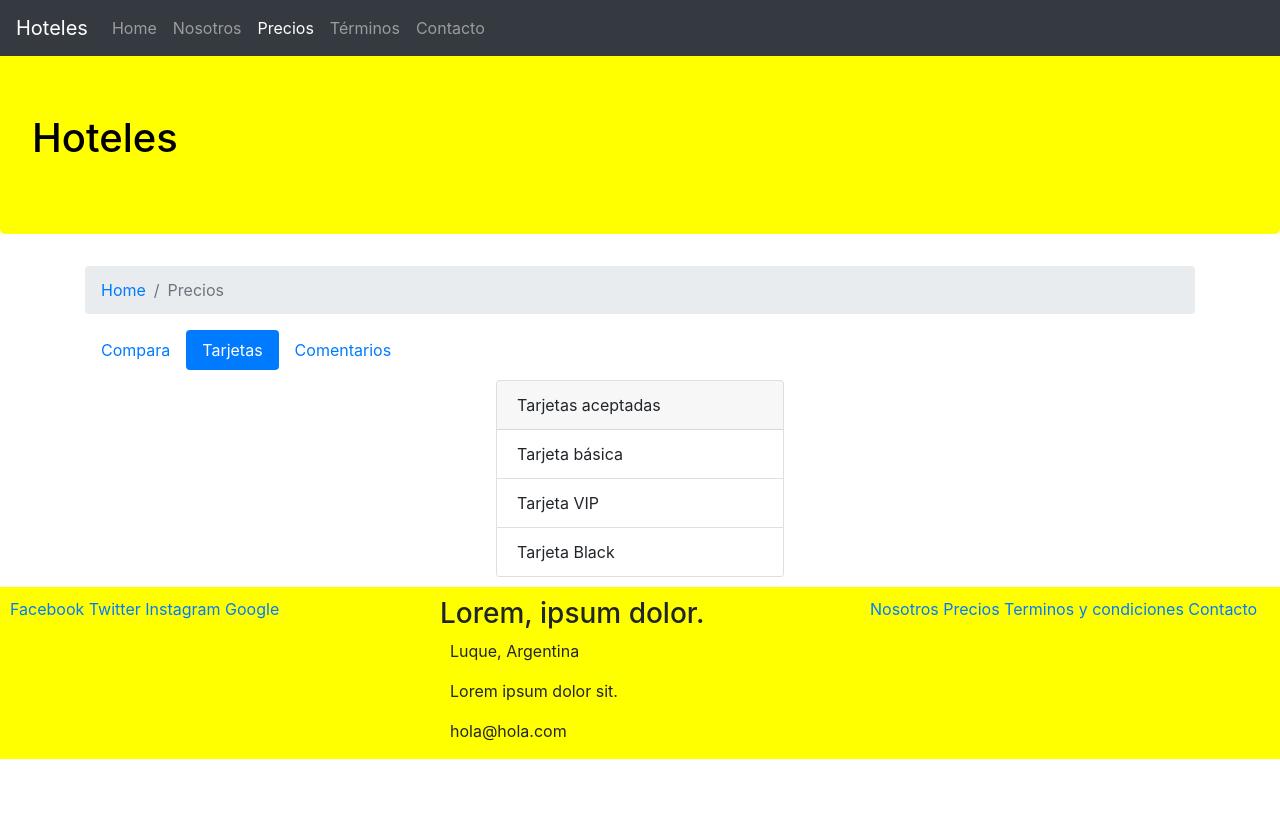
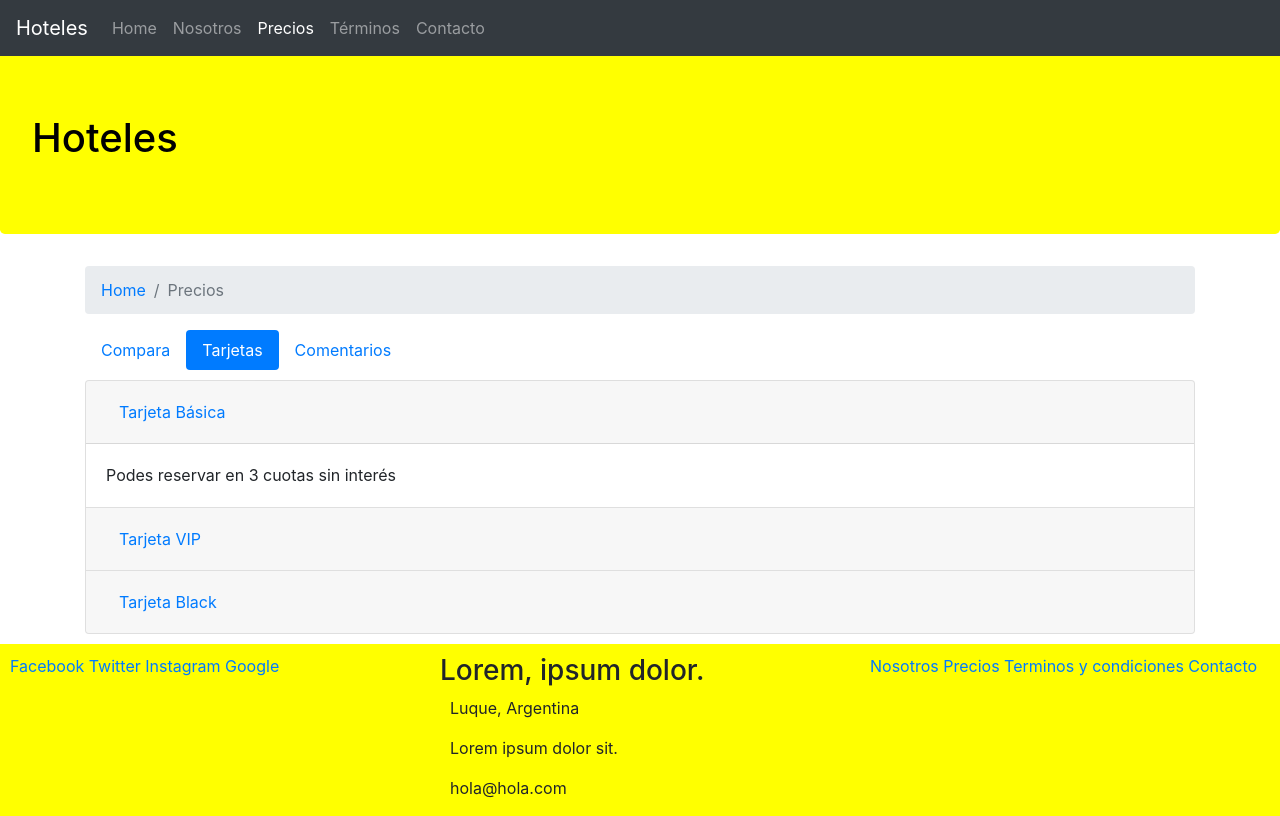
Before and after one commit to porfirioR/CourseraBootstrap, a website: page precios.html in a window 1280 px wide. Both pictures are taken after a click on the tab "Tarjetas". Drawn offline with nearby package versions, Linux system fonts and the light colour scheme; a web font is replaced by a local one.

Commit message:
accordion and collapse

```diff
--- a/precios.html
+++ b/precios.html
@@ -105,16 +105,51 @@
         </div>
       </div>
       <div class="tab-pane fade show" id="tarjetas" role="tabpanel" aria-labelledby="tarjetas-tab">
-        <div class="d-flex justify-content-center">
-          <div class="card" style="width: 18rem;">
-            <div class="card-header">
-              Tarjetas aceptadas
+        <div class="accordion" id="accordionTarjetas">
+          <div class="card">
+            <div class="card-header" id="headingOne">
+              <h5 class="mb-0">
+                <button class="btn btn-link" type="button" data-toggle="collapse" data-target="#collapseBasica" aria-expanded="true" aria-controls="collapseBasica">
+                  Tarjeta Básica
+                </button>
+              </h5>
             </div>
-            <ul class="list-group list-group-flush">
-              <li class="list-group-item">Tarjeta básica</li>
-              <li class="list-group-item">Tarjeta VIP</li>
-              <li class="list-group-item">Tarjeta Black</li>
-            </ul>
+            <div id="collapseBasica" class="collapse show" aria-labelledby="headingOne" data-parent="#accordionTarjetas">
+              <div class="card-body">
+                Podes reservar en 3 cuotas sin interés
+              </div>
+            </div>
+          </div>
+          <div class="card">
+            <div class="card-header" id="headingTwo">
+              <h5 class="mb-0">
+                <button class="btn btn-link" type="button" data-toggle="collapse" data-target="#collapseVIP" aria-expanded="true" aria-controls="collapseVIP">
+                  Tarjeta VIP
+                </button>
+              </h5>
+            </div>
+            <div id="collapseVIP" class="collapse" aria-labelledby="headingTwo" data-parent="#accordionTarjetas">
+              <div class="card-body">
+                Podes reservar en 6 cuotas sin interés
+                Al llegar, recibirar una canasta de obsequios para disfrutar con tu familia.
+              </div>
+            </div>
+          </div>
+          <div class="card">
+            <div class="card-header" id="headingThree">
+              <h5 class="mb-0">
+                <button class="btn btn-link" type="button" data-toggle="collapse" data-target="#collapseBlack" aria-expanded="true" aria-controls="collapseBlack">
+                  Tarjeta Black
+                </button>
+              </h5>
+            </div>
+            <div id="collapseBlack" class="collapse" aria-labelledby="headingThree" data-parent="#accordionTarjetas">
+              <div class="card-body">
+                Podes reservar en 12 cuotas sin interes.
+                Al llegar, recibirar una canasta de obsequios para disfrutar con tu familia y una con acceso al gimnasio y spa todos los dias de tus vacaciones.
+
+              </div>
+            </div>
           </div>
         </div>
       </div>
```
Also changed, not shown: index.html (+14 -3 lines).
